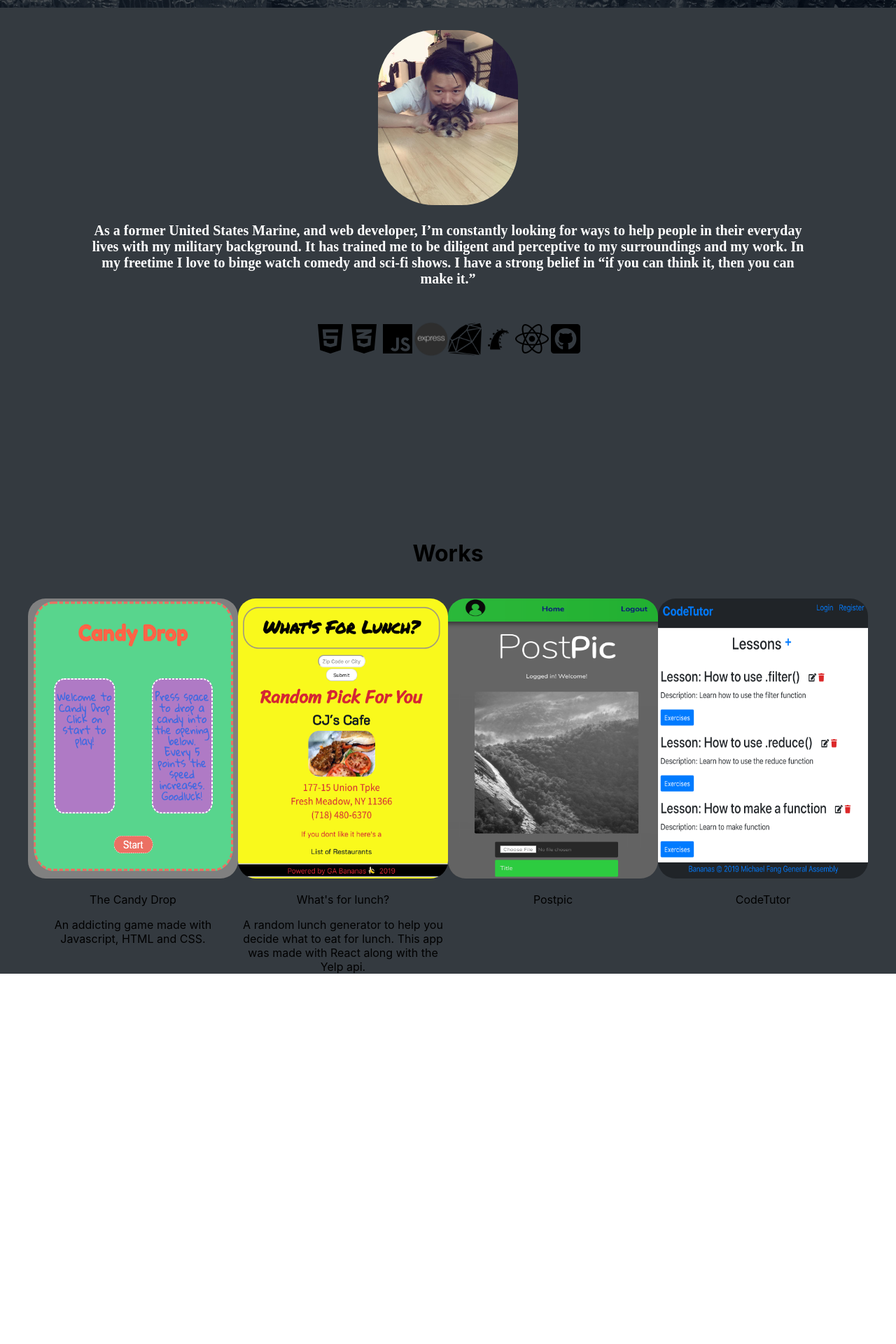
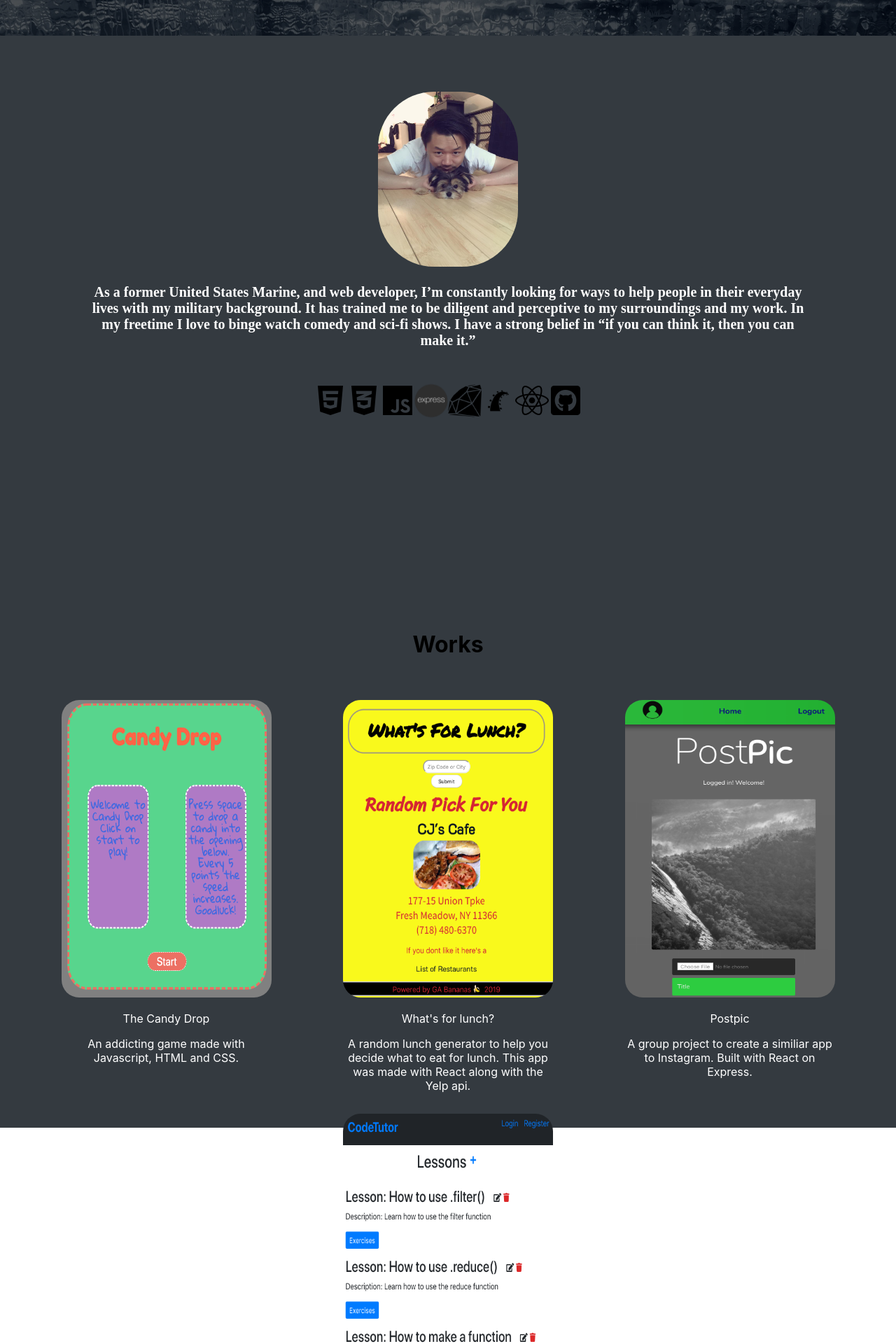
Before and after one commit to mikeyF53/portfolio, a React (Create React App) app: page /about in a window 1280 px wide. Shown: the part 760-2680 px from the top of the page at 70% size. Before the commit the page ends 2151 px from the top, so only its background shows below. Built offline with nearby package versions, Linux system fonts and the light colour scheme; a web font is replaced by a local one.

Commit message:
added hover effects for project imgs

```diff
--- a/src/App.css
+++ b/src/App.css
@@ -29,7 +29,7 @@
 
 .project-img {
   width: 300px;
-  height: 400px;
+  height: 425px;
   border-radius: 25px;
 }
 
@@ -75,7 +75,7 @@ a:hover {
 .propic {
   width: 200px;
   height: 250px;
-  margin: 32px auto 16px auto;
+  margin: 80px auto 16px auto;
   border-radius: 80px;
 }
 
@@ -98,7 +98,7 @@ a:hover {
 
 .main-container {
   width: 100%;
-  height: 88vh;
+  height: 93vh;
 }
 
 .background-img {
@@ -107,12 +107,6 @@ a:hover {
   background-image: url('img/nycbg1.jpg');
   background-size: cover;
   background-position: center;
-}
-
-.works-container {
-  display: inline-flex;
-  justify-content: space-evenly;
-  flex-wrap: wrap;
 }
 
 .cover {
@@ -127,14 +121,29 @@ a:hover {
   background: #343a40;
 }
 
-article {
+.project {
+  margin: 15px;
   width: 300px;
-  overflow-x: auto;
+  /* overflow-x: auto; */
+  color: white;
 }
+.project-img:hover {
+  animation: float 1s ease-in-out infinite;
+}
+
 .works {
+  height: 100vh;
   background: #343a40;
 }
 
+.works-container {
+  max-height: 100%;
+  display: inline-flex;
+  justify-content: space-evenly;
+  flex-wrap: wrap;
+}
+
 h1 {
+  padding-top: 90px;
   margin: 0 0 45px 0;
 }
--- a/src/App.js
+++ b/src/App.js
@@ -10,9 +10,7 @@ import './App.css';
 class App extends Component {
   constructor(props) {
     super(props);
-    this.state = {
-      is_home: 'home'
-    };
+
     this.main = React.createRef();
     this.about = React.createRef();
     this.works = React.createRef();
@@ -21,9 +19,9 @@ class App extends Component {
 
   goTo(ref) {
     if (ref === 'main') {
-      this.main.current.scrollIntoView({ behavior: 'smooth', block: 'start' });
+      this.main.current.scrollIntoView({ behavior: 'smooth', block: 'end' });
     } else if (ref === 'about') {
-      this.about.current.scrollIntoView({ behavior: 'smooth', block: 'start' });
+      this.about.current.scrollIntoView({ behavior: 'smooth', block: 'end' });
     } else if (ref === 'works') {
       this.works.current.scrollIntoView({ behavior: 'smooth', block: 'start' });
     }
@@ -34,9 +32,9 @@ class App extends Component {
     return (
       <div className='App'>
         <Nav goTo={this.goTo} />
-        <Main />
-        <About />
-        <Works />
+        <Main main={this.main} />
+        <About about={this.about} />
+        <Works works={this.works}/>
         <Footer />
       </div>
     );
--- a/src/components/About.jsx
+++ b/src/components/About.jsx
@@ -4,9 +4,11 @@ import express from '../img/express1.png';
 import rails from '../img/railsb.png';
 import propic from '../img/propic.jpg';
 
-const About = () => {
+const About = (props) => {
+  const { about } = props
+
   return (
-    <div className='about'>
+    <div ref={about} className='about'>
       <img className='propic' src={propic} alt='pro pic' />
       <p className='bio'>
         As a former United States Marine, and web developer, I’m constantly
--- a/src/components/Main.jsx
+++ b/src/components/Main.jsx
@@ -1,9 +1,10 @@
 import React from 'react';
 
-const Main = () => {
-  return (
+const Main = (props) => {
+  const { main } = props
+    return (
     <div>
-      <div className='main-container'>
+      <div ref={main} className='main-container'>
         <div className='background-img'>
           <div className="cover"></div>
         </div>
--- a/src/components/Nav.jsx
+++ b/src/components/Nav.jsx
@@ -6,9 +6,9 @@ const Nav = (props) => {
    return (
     <div className='nav'>
 
-      <p onClick={() => goTo('/')}>Home</p>
-      <p onClick={() => goTo('about')}>About</p>
-      <p onClick={() => goTo('works')}>Works</p>
+      <a onClick={() => goTo('main')}>Home</a>
+      <a onClick={() => goTo('about')}>About</a>
+      <a onClick={() => goTo('works')}>Works</a>
     </div>
   )
 }
--- a/src/components/Works.jsx
+++ b/src/components/Works.jsx
@@ -4,38 +4,42 @@ import p2 from '../img/p2.png';
 import p3 from '../img/p3.png';
 import p4 from '../img/p4.png';
 
-const Works = () => {
+const Works = props => {
+  const { works } = props;
+
   return (
-    <div className='works'>
+    <div ref={works} className='works'>
       <h1>Works</h1>
       <div className='works-container'>
-        <article>
+        <div className='project'>
           <a href='https://the-candy-drop.surge.sh/'>
             <img className='project-img' src={p1} />
           </a>
           <p>The Candy Drop</p>
           An addicting game made with Javascript, HTML and CSS.
-        </article>
-        <article>
+        </div>
+        <div className='project'>
           <a href='https://nifty-swirles-9a8f36.netlify.com/'>
             <img className='project-img' src={p2} />
           </a>
           <p>What's for lunch?</p>A random lunch generator to help you decide
           what to eat for lunch. This app was made with React along with the
           Yelp api.
-        </article>
-        <article>
+        </div>
+        <div className='project'>
           <a href='https://luxuriant-bun.surge.sh/'>
             <img className='project-img' src={p3} />
           </a>
-          <p>Postpic</p>
-        </article>
-        <article>
+          <p>Postpic</p> A group project to create a similiar app to Instagram.
+          Built with React on Express.
+        </div>
+        <div className='project'>
           <a href='https://stark-harbor-15567.herokuapp.com/'>
             <img className='project-img' src={p4} />
           </a>
-          <p>CodeTutor</p>
-        </article>
+          <p>CodeTutor</p> Created to teach typing code and code syntax. Created
+          with React front-end and Rails back-end.
+        </div>
       </div>
     </div>
   );
```
